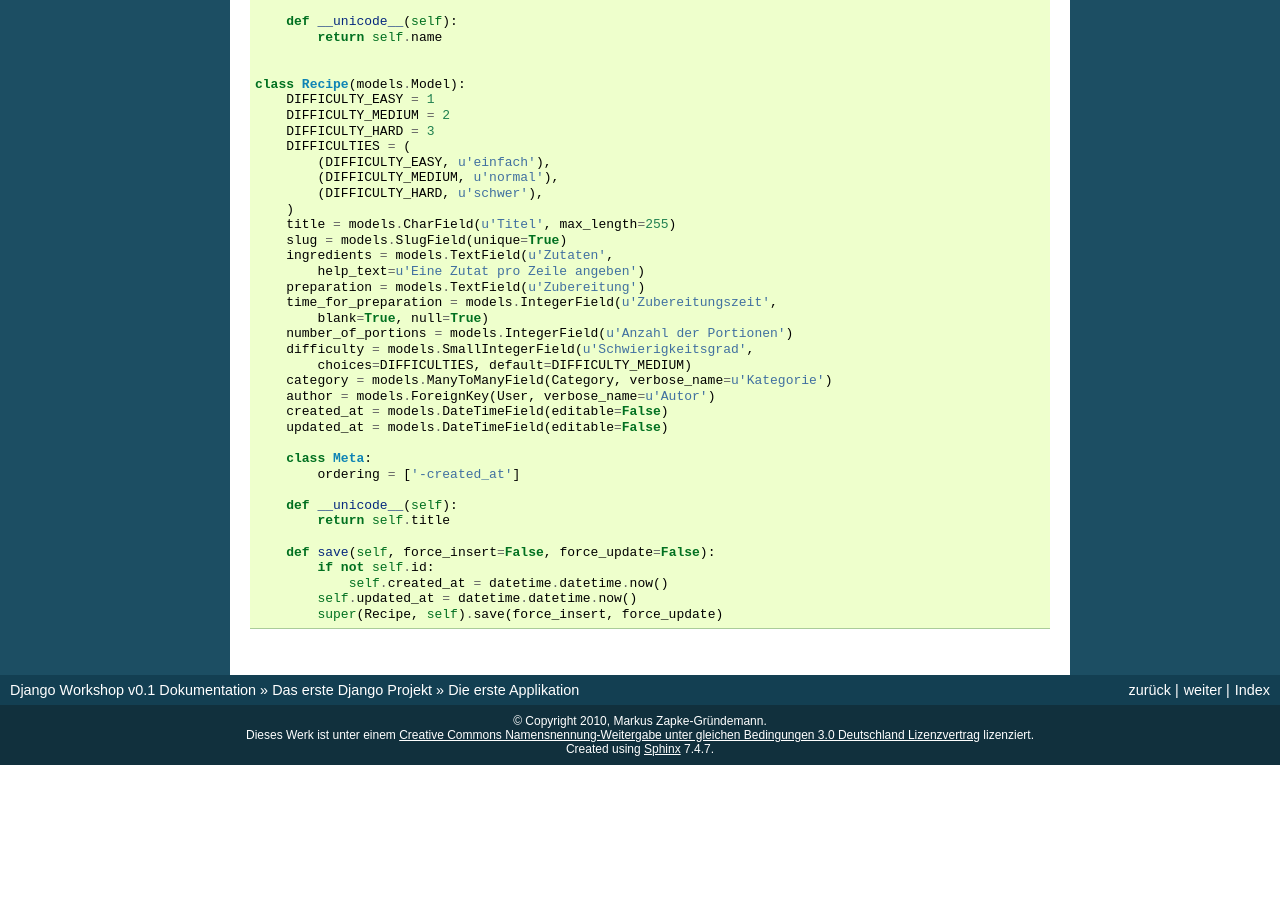
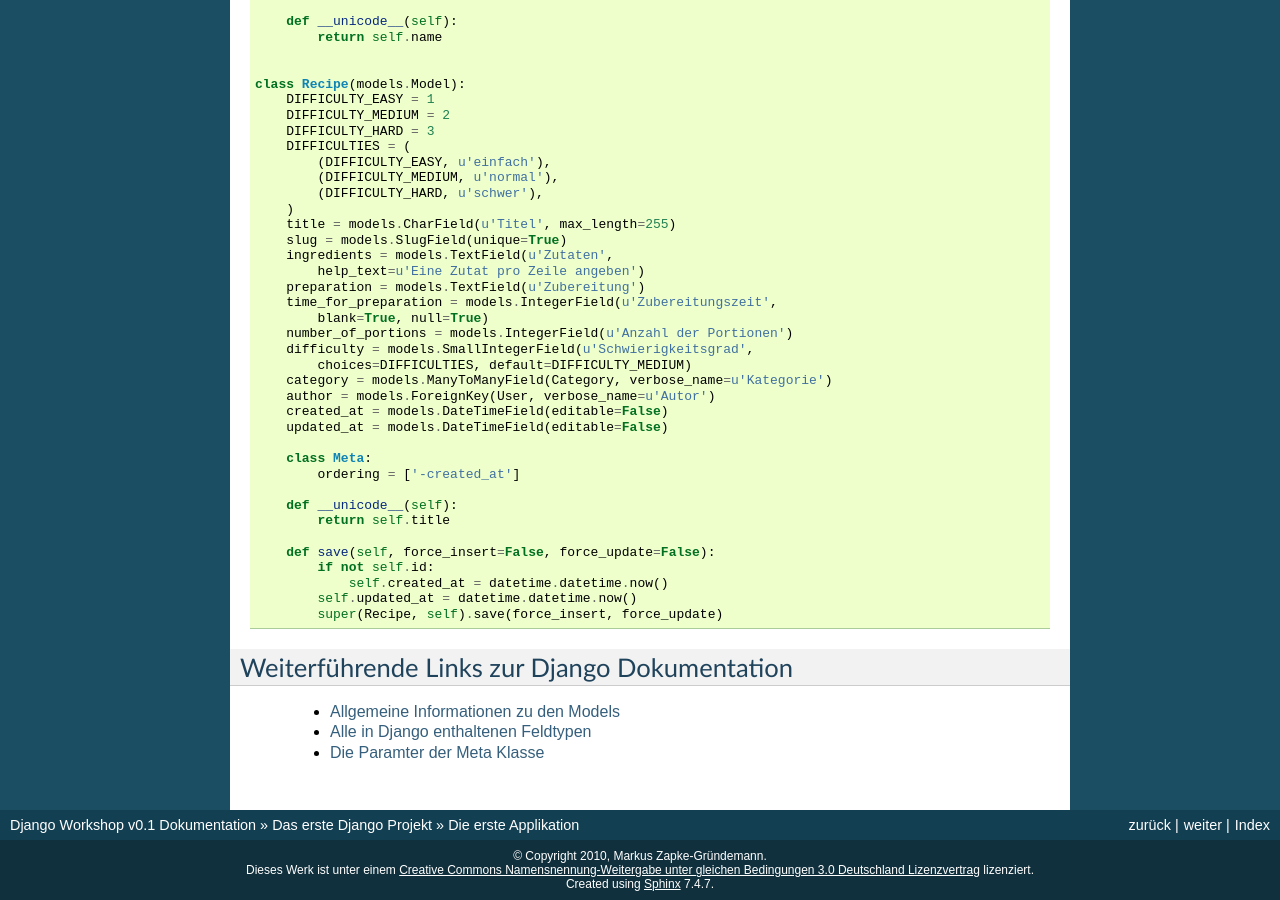
Before and after one commit to keimlink/django-workshop, a Sphinx documentation site: the page built from docs/erstes_projekt/app.rst, in a window 1280 px wide and 900 px high, scrolled down 3298 px. Built offline with Sphinx 7.4.7, drawn with Linux system fonts in a browser that asks for light colours; before the commit the page ends 4063 px from its top, so only the background shows below that; some of the changed text lies outside the part shown.

Commit message:
Links zur Django Dokumentation überarbeitet und eingefügt.

```diff
--- a/docs/erstes_projekt/app.rst
+++ b/docs/erstes_projekt/app.rst
@@ -200,3 +200,10 @@ Die Datei ``models.py`` sollte nun so aussehen::
                 self.created_at = datetime.datetime.now()
             self.updated_at = datetime.datetime.now()
             super(Recipe, self).save(force_insert, force_update)
+
+Weiterführende Links zur Django Dokumentation
+=============================================
+
+    * `Allgemeine Informationen zu den Models <http://docs.djangoproject.com/en/1.2/topics/db/models/#topics-db-models>`_
+    * `Alle in Django enthaltenen Feldtypen <http://docs.djangoproject.com/en/1.2/ref/models/fields/#ref-models-fields>`_
+    * `Die Paramter der Meta Klasse <http://docs.djangoproject.com/en/1.2/ref/models/options/#ref-models-options>`_
--- a/docs/erstes_projekt/start.rst
+++ b/docs/erstes_projekt/start.rst
@@ -87,4 +87,8 @@ Das Verzeichnis für die Templates erzeugen wir später in der Wurzel des Projek
 
     Es wäre auch möglich die Templates außerhalb des Projekts zu speichern. Dazu muss der Pfad auf dieses Verzeichnis verweisen.
 
-Mehr zur Konfiguration von Django kannst du in der `Dokumentation nachlesen <http://docs.djangoproject.com/en/1.2/topics/settings/#topics-settings>`_. Dort findest du auch eine `Liste aller in der Konfiguration benutzten Konstanten <http://docs.djangoproject.com/en/1.2/ref/settings/#ref-settings>`_.
+Weiterführende Links zur Django Dokumentation
+=============================================
+
+    * `Konfiguration von Django <http://docs.djangoproject.com/en/1.2/topics/settings/#topics-settings>`_
+    * `Liste aller möglichen Konstanten für die Konfiguration <http://docs.djangoproject.com/en/1.2/ref/settings/#ref-settings>`_
```
